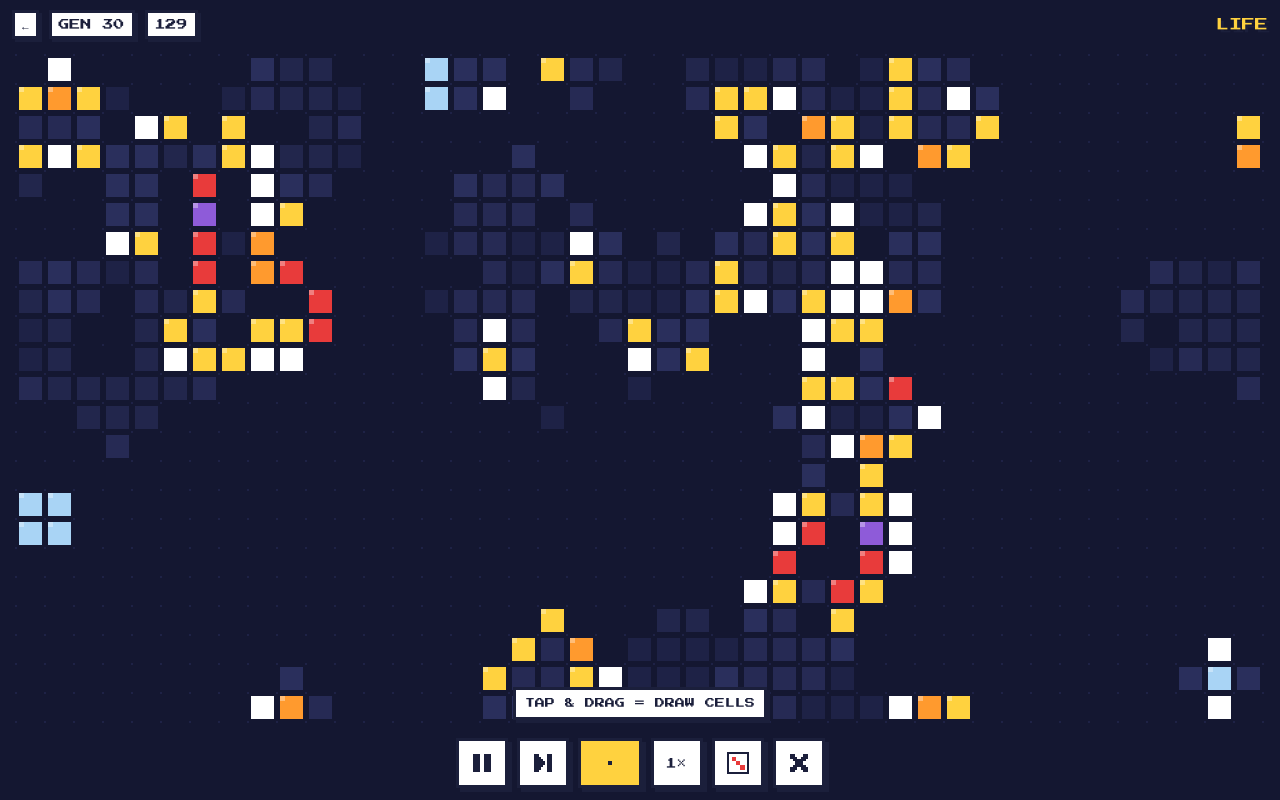
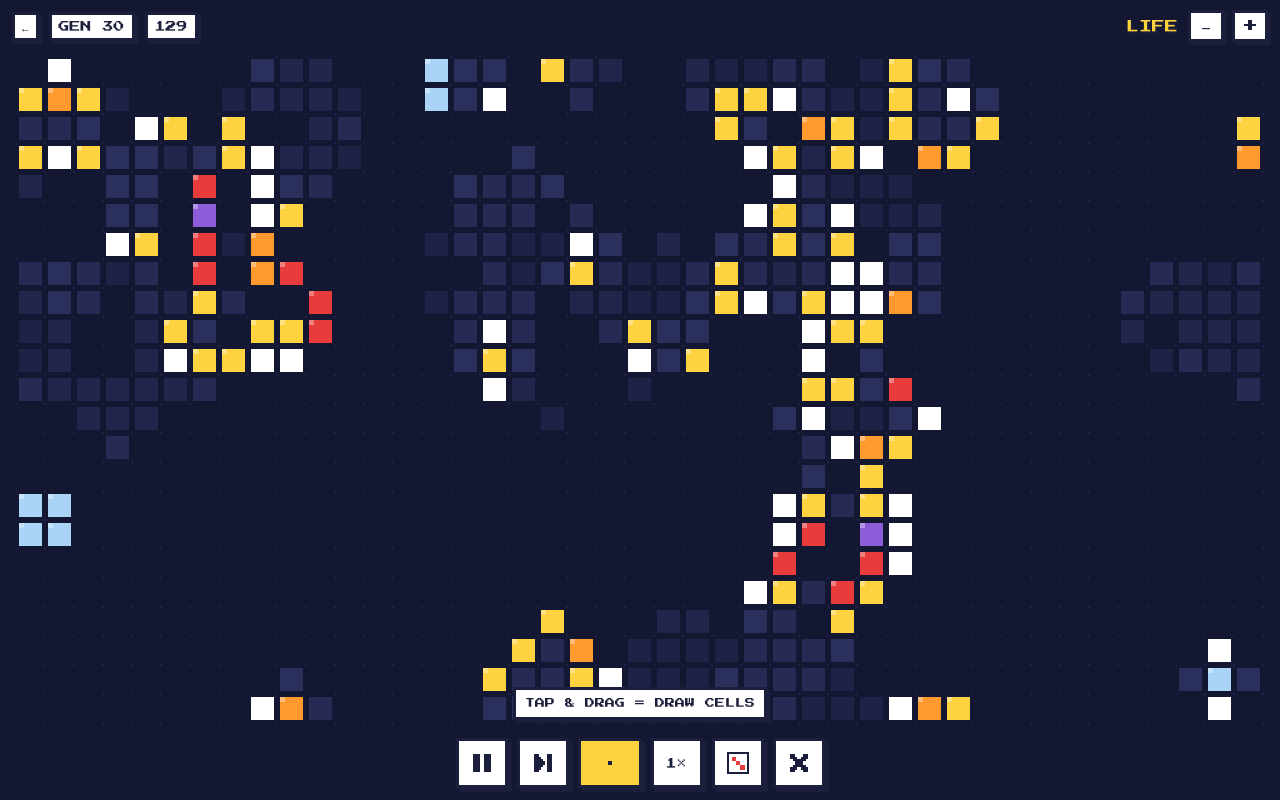
Before and after one commit to diemmarkus/maze, a plain HTML site: page life/index.html in a window 1280 px wide. Drawn offline with Linux system fonts and the light colour scheme.

Commit message:
Leben: +/- buttons double or halve the number of cells
Co-Authored-By: Claude Opus 5.5 <noreply@anthropic.com>
Claude-Session: https://claude.ai/code/session_01PigHQajGcM27MJpYgRvzGe

```diff
--- a/life/index.html
+++ b/life/index.html
@@ -25,6 +25,12 @@ a.chip{pointer-events:auto}
 a.chip:active{transform:translate(2px,2px);box-shadow:1px 1px 0 var(--ink)}
 .chip.dead{background:var(--pop);color:var(--white)}
 .title{margin-left:auto;font-family:var(--pix);font-size:13px;color:var(--gold);text-shadow:3px 3px 0 var(--ink)}
+.zoom{display:flex;gap:8px;pointer-events:auto}
+.zoom .chip{font-size:16px;width:36px;height:32px;padding:0;cursor:pointer}
+.zoom .chip:active{transform:translate(2px,2px);box-shadow:1px 1px 0 var(--ink)}
+.zoom .chip:disabled{opacity:.4;cursor:default;transform:none;box-shadow:3px 3px 0 var(--ink)}
+.zoom .chip:focus-visible{outline:3px dashed var(--pop);outline-offset:2px}
+@media (max-width:440px){.title{display:none}.zoom{margin-left:auto}}
 .bar{position:fixed;left:0;right:0;bottom:0;padding:0 max(10px,env(safe-area-inset-right,0px)) calc(12px + env(safe-area-inset-bottom,0px)) max(10px,env(safe-area-inset-left,0px));display:flex;justify-content:center;gap:9px;pointer-events:none}
 .bar button{pointer-events:auto;flex:0 1 52px;height:50px;min-width:40px;padding:0;display:grid;place-items:center;background:var(--white);color:var(--ink);border:3px solid var(--ink);box-shadow:4px 4px 0 var(--ink);cursor:pointer;font-family:var(--pix);font-size:11px}
 .bar button:active{transform:translate(3px,3px);box-shadow:1px 1px 0 var(--ink)}
@@ -44,6 +50,7 @@ a.chip:active{transform:translate(2px,2px);box-shadow:1px 1px 0 var(--ink)}
   <div class="chip" id="genChip">GEN 0</div>
   <div class="chip" id="popChip">0</div>
   <div class="title" id="title">LEBEN</div>
+  <div class="zoom"><button type="button" class="chip" id="lessBtn" aria-label="−">−</button><button type="button" class="chip" id="moreBtn" aria-label="+">+</button></div>
 </div>
 <div class="hint" id="hint"></div>
 <div class="bar">
@@ -94,6 +101,13 @@ const COL={bg:'#141731',line:'#1E2246',ghost:['#2A2F5C','#262A54','#22264C','#1E
 // age → colour: newborn white, then gold, orange, red, lila; long-lived (still) cells calm blue
 const AGE=['#FFFFFF','#FFD23F','#FFD23F','#FF9A2E','#FF9A2E','#E83B3B','#E83B3B','#E83B3B','#C04BC9','#8E5BD9'];
 const OLD='#A9D4F5';
+// zoom: + doubles the number of cells, − halves it
+const CS_MIN=3,ZMIN=-2,ZMAX=8;
+let zoom=0;
+function updateZoomBtns(base){
+  document.getElementById('lessBtn').disabled=zoom<=ZMIN;
+  document.getElementById('moreBtn').disabled=zoom>=ZMAX||Math.round(base/Math.pow(Math.SQRT2,zoom+1))<CS_MIN;
+}
 let W=0,H=0,dpr=1,cs=12,cols=0,rows=0,ox=0,oy=0;
 let grid=new Uint8Array(0),next=new Uint8Array(0),age=new Uint16Array(0),ghost=new Uint8Array(0);
 
@@ -104,7 +118,10 @@ function resize(){
   // grid fits between the chips on top and the buttons at the bottom
   const y0=document.querySelector('.top').getBoundingClientRect().bottom+8;
   const y1=document.querySelector('.bar').getBoundingClientRect().top-8;
-  cs=Math.max(11,Math.round(Math.min(W,H)/28));
+  const base=Math.max(11,Math.round(Math.min(W,H)/28));
+  zoom=Math.max(ZMIN,Math.min(zoom,ZMAX));
+  cs=Math.max(CS_MIN,Math.round(base/Math.pow(Math.SQRT2,zoom)));
+  updateZoomBtns(base);
   const c2=Math.max(8,Math.floor((W-12)/cs)),r2=Math.max(8,Math.floor((y1-y0)/cs));
   // keep whatever was alive, centred
   const old=grid,oc=cols,or=rows,oa=age;
@@ -213,7 +230,11 @@ const speedBtn=document.getElementById('speedBtn');
 speedBtn.onclick=()=>{speedI=(speedI+1)%SPEEDS.length;speedBtn.textContent=SPEED_L[speedI]};
 document.getElementById('rndBtn').onclick=()=>{randomize();if(!running){running=true;drawPlay()}};
 document.getElementById('clrBtn').onclick=()=>{clearAll();running=true;drawPlay()};
+document.getElementById('moreBtn').onclick=()=>{zoom++;resize()};
+document.getElementById('lessBtn').onclick=()=>{zoom--;resize()};
 addEventListener('keydown',e=>{
+  if(e.key==='+'||e.key==='=')document.getElementById('moreBtn').onclick();
+  else if(e.key==='-')document.getElementById('lessBtn').onclick();
   if(e.code==='Space'){e.preventDefault();playBtn.onclick()}
   else if(e.code==='ArrowRight')document.getElementById('stepBtn').onclick();
   else if(e.key==='t')document.getElementById('toolBtn').onclick();
@@ -233,8 +254,8 @@ function draw(dt){
   g.fillStyle=COL.bg;g.fillRect(0,0,W,H);
   // faint grid dots
   g.fillStyle=COL.line;
-  for(let y=0;y<=rows;y++)for(let x=0;x<=cols;x++)g.fillRect(ox+x*cs-1,oy+y*cs-1,2,2);
-  const pad=Math.max(1,Math.round(cs/10)),s=cs-pad*2;
+  if(cs>=8)for(let y=0;y<=rows;y++)for(let x=0;x<=cols;x++)g.fillRect(ox+x*cs-1,oy+y*cs-1,2,2);
+  const pad=cs>=6?Math.max(1,Math.round(cs/10)):0,s=cs-pad*2;
   for(let y=0;y<rows;y++)for(let x=0;x<cols;x++){
     const i=y*cols+x,px=ox+x*cs+pad,py=oy+y*cs+pad;
     if(grid[i]){
@@ -242,7 +263,7 @@ function draw(dt){
       g.fillStyle=a<AGE.length?AGE[a]:OLD;
       g.fillRect(px,py,s,s);
       // pixel shine on the top-left like the other games' blocks
-      g.fillStyle='rgba(255,255,255,.35)';g.fillRect(px,py,Math.max(1,s>>2),Math.max(1,s>>2));
+      if(cs>=8){g.fillStyle='rgba(255,255,255,.35)';g.fillRect(px,py,Math.max(1,s>>2),Math.max(1,s>>2))}
     }else if(ghost[i]){g.fillStyle=COL.ghost[4-ghost[i]];g.fillRect(px,py,s,s)}
   }
   // stamp flash: a square ring that grows and fades
```
Also changed, not shown: 1 other file.
